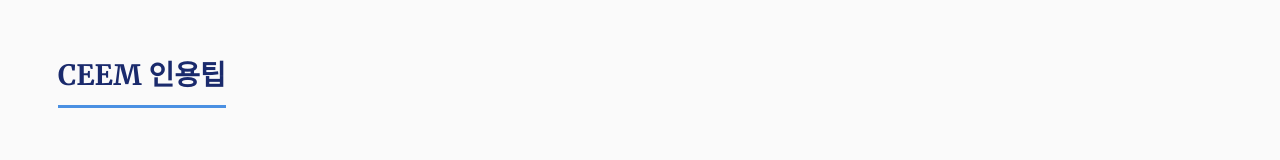
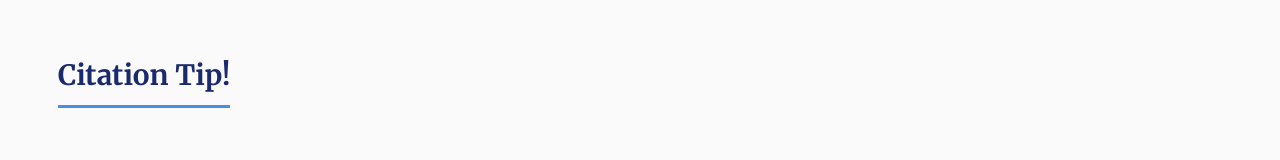
Before and after one commit to heosejining/CEEM-Research-highlights, a plain HTML site: page index.html in a window 1280 px wide. Shown: the part 937-1097 px from the top of the page. Drawn offline with Linux system fonts and the light colour scheme.

Commit message:
Update index.html

```diff
--- a/index.html
+++ b/index.html
@@ -46,7 +46,7 @@
 
             <!-- Citation Tip Section -->
             <section class="citation-section">
-                <h2 class="section-title">CEEM 인용팁</h2>
+                <h2 class="section-title">Citation Tip!</h2>
                 <div class="citation-content" id="citation-tip-container"></div>
             </section>
         </div>
```
